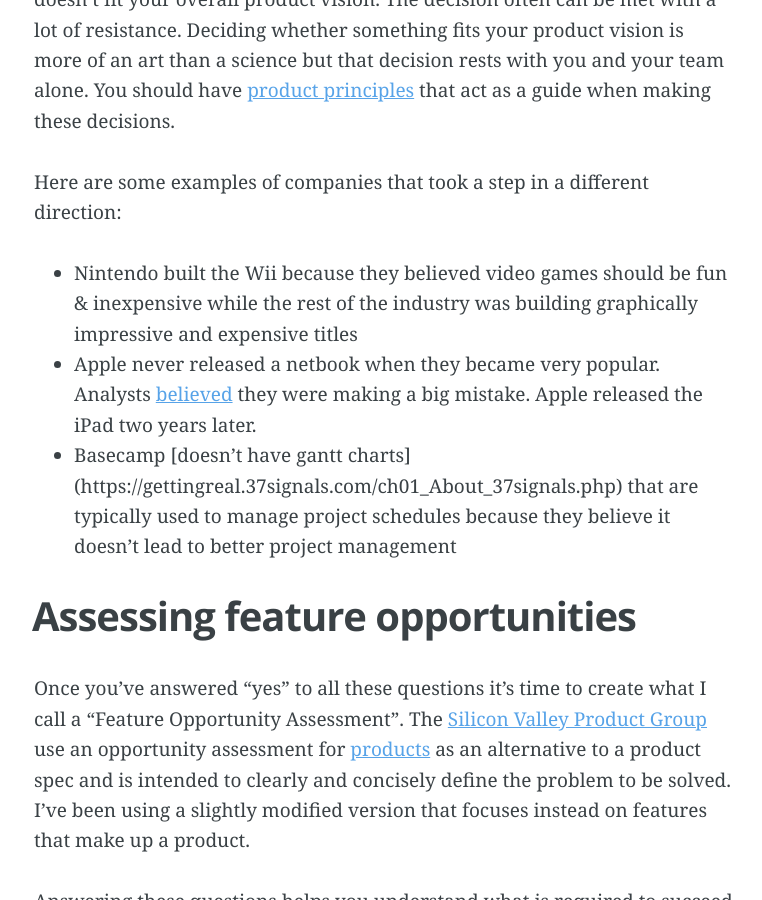
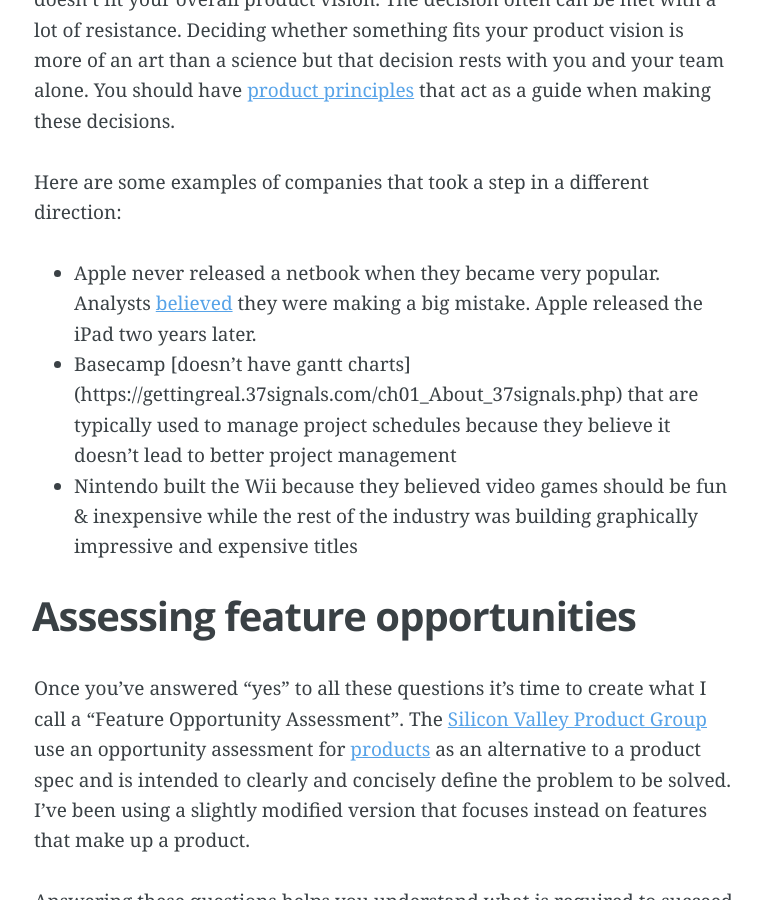
Before and after one commit to lokimeyburg/lokimeyburg.github.io, a Jekyll site: the page built from _posts/2014-10-20-when-to-say-yes.md, in a window 1280 px wide and 900 px high, scrolled down 2426 px. Shown: the whole window, without its empty margins (256-1018 px from the left). Built offline with Jekyll 4.4.1, drawn with Linux system fonts in a browser that asks for light colours; Markdown is read by kramdown in place of the engine named in the settings.

```diff
--- a/_posts/2014-10-20-when-to-say-yes.md
+++ b/_posts/2014-10-20-when-to-say-yes.md
@@ -42,9 +42,9 @@ The more nuanced decision is deciding *not* to build something because it doesn
 
 Here are some examples of companies that took a step in a different direction:
 
--  Nintendo built the Wii because they believed video games should be fun & inexpensive while the rest of the industry was building graphically impressive and expensive titles
 - Apple never released a netbook when they became very popular. Analysts [believed](http://www.wired.com/2009/01/apple-still-thi/) they were making a big mistake. Apple released the iPad two years later.
 - Basecamp [doesn’t have gantt charts] (https://gettingreal.37signals.com/ch01_About_37signals.php) that are typically used to manage project schedules because they believe it doesn’t lead to better project management
+- Nintendo built the Wii because they believed video games should be fun & inexpensive while the rest of the industry was building graphically impressive and expensive titles
 
 ## Assessing feature opportunities
 
```
